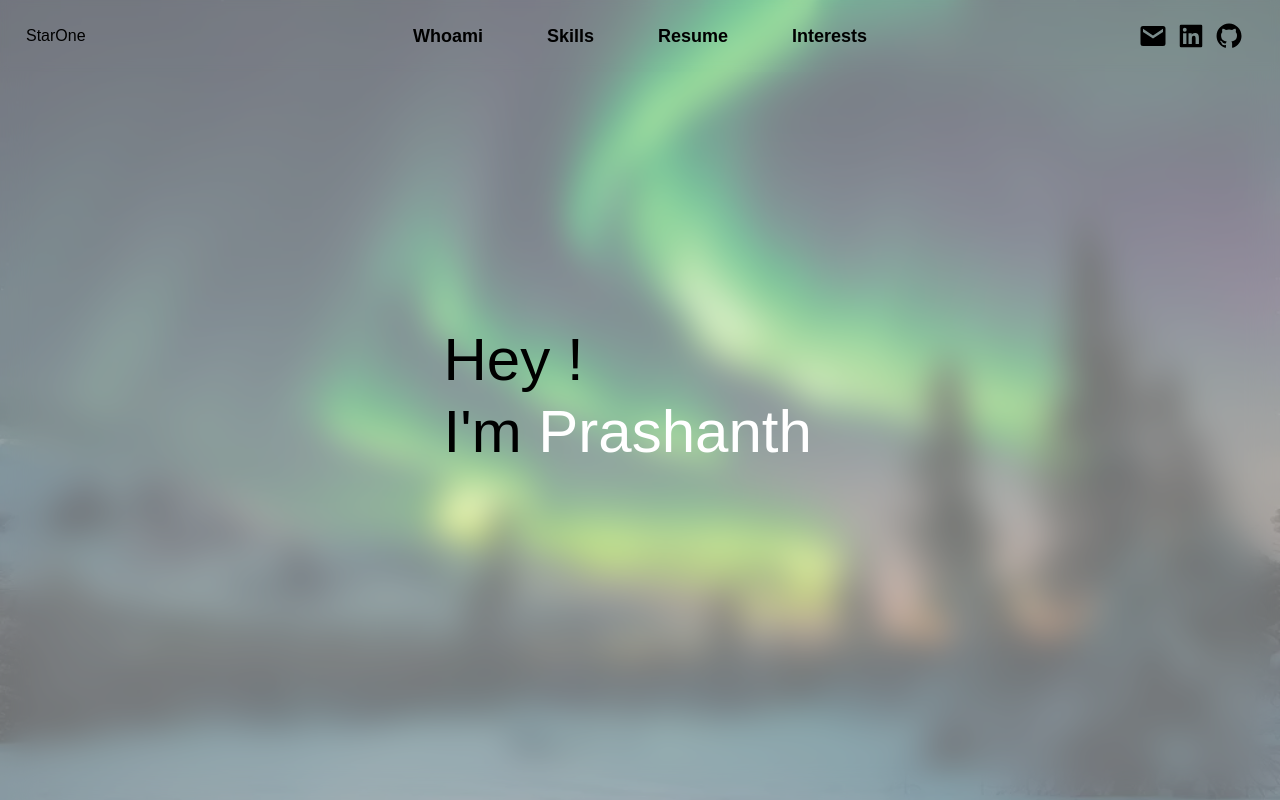
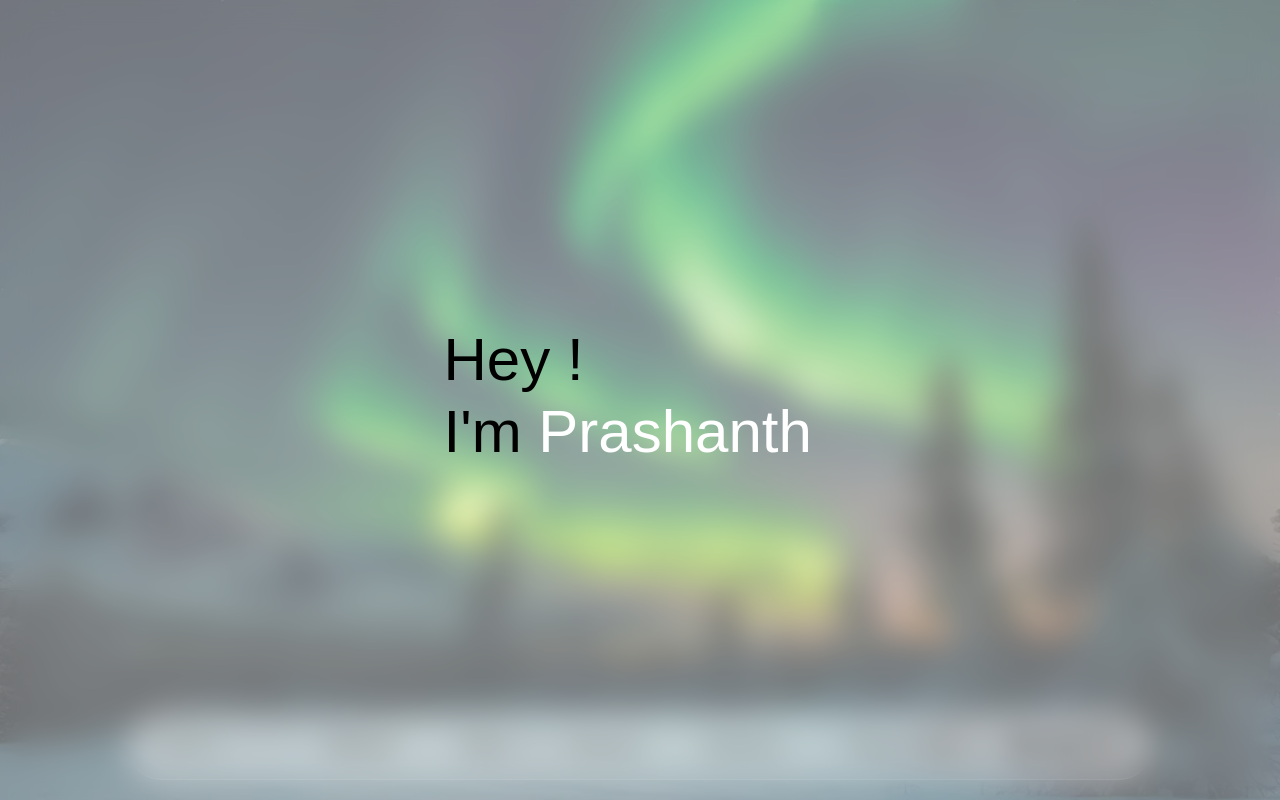
Before and after one commit to StarOne01/StarOne01.github.io, a Next.js app: page / in a window 1280 px wide. Shown: the top 800 px of the page. Built offline with nearby package versions, Linux system fonts and the light colour scheme; a web font is replaced by a local one.

Commit message:
Refactor layout styles and update grid column classes for responsiveness

```diff
--- a/src/app/globals.css
+++ b/src/app/globals.css
@@ -1,6 +1,7 @@
 @tailwind base;
 @tailwind components;
 @tailwind utilities;
+
 
 :root {
   --foreground-rgb: 0, 0, 0;
@@ -59,10 +60,6 @@ html {
   }
 }
 
-.max {
-  max-width: 800px;
-}
-
 li {
   list-style-type: disc;
 }
--- a/src/app/page.tsx
+++ b/src/app/page.tsx
@@ -5,7 +5,6 @@ import React from "react";
 import Image from "next/image";
 import { Parkinsans } from "next/font/google";
 import { useState } from "react";
-import { Dialog } from "@headlessui/react";
 import { Bars3Icon, XMarkIcon } from "@heroicons/react/24/outline";
 import { words, projects, contrib, nameData, cards } from "@/data/data";
 import { LayoutGrid, Card } from "@/components/ui/layout-grid";
@@ -32,46 +31,63 @@ function blur() {
 
 function Nav() {
   const [mobileMenuOpen, setMobileMenuOpen] = useState(false);
+
+  function invMenu() {
+    setMobileMenuOpen(mobileMenuOpen ? false : true);
+  }
   return (
-    <header className="bg-trasparent z-10 text-black dark:text-white backdrop-blur-sm fixed w-full">
+    <header
+      className={
+        " text-black  dark:text-white bg-black " + mobileMenuOpen ? "fixed bottom-5  w-full z-[50]" : "fixed bottom-5  w-full z-0 "
+      }
+    >
       <nav
-        className="mx-auto flex max-w-7xl  items-center justify-between px-6 py-4 lg:px-8"
+        className={ mobileMenuOpen ? " flex lg:max-w-5xl dark:bg-[rgba(0,0,0,0.53)] bg-[rgba(255,255,255,0.4)]  md:max-w-xl z-[45] border sm:mx-auto max-w-sm mx-6  rounded-full items-center justify-between px-6 lg:py-2 py-3 lg:px-8" : " flex lg:max-w-5xl md:max-w-xl z-0 sm:mx-auto max-w-xs mx-auto  bg-[rgba(255,255,255,0.4)] dark:bg-[rgba(0,0,0,0.53)] border rounded-full items-center justify-between  backdrop-blur-md px-6 lg:py-2 py-3 lg:px-8" }
         aria-label="Global"
       >
-        <div className="flex secret lg:flex-1">
+        <div className="flex secret lg:flex-1 z-[45]">
           <p
             onPointerOver={() => unBlur()}
             onPointerLeave={() => blur()}
             className={
-              "-m-1.5 sm:font-bold cursor-pointer font-semibold " +
+              " sm:font-bold cursor-pointer font-semibold " +
               parkin.className
             }
           >
             <span>StarOne</span>
           </p>
         </div>
-        <div className="flex lg:hidden">
+        <div className="flex lg:hidden z-[45]">
           <button
             type="button"
-            className="-m-2.5 inline-flex items-center justify-center rounded-md p-2.5 text-black dark:text-white"
+            className={
+              "-m-2.5 inline-flex items-center justify-center rounded-md p-2.5 text-black dark:text-white z-40"
+            }
             onClick={() => {
-              setMobileMenuOpen(true);
+              invMenu();
             }}
           >
             <span className="sr-only">Open main menu</span>
-            <Bars3Icon className="h-6 w-6" aria-hidden="true" />
+            {mobileMenuOpen ? (
+              <XMarkIcon
+                className="h-6 z-50 w-6 dark:text-white text-black"
+                aria-hidden="true"
+              />
+            ) : (
+              <Bars3Icon className="h-6 w-6 z-50 " aria-hidden="true" />
+            )}
           </button>
         </div>
-        <div className={`hidden lg:flex lg:gap-x-12 ${parkin.className}`}>
+        <div className={`hidden lg:flex  lg:gap-x-12 ${parkin.className}`}>
           <a
             href="#Whoami"
-            className="font-semibold text-lg leading-6 p-2 rounded-md text-black dark:text-white hover:text-white dark:hover:text-black hover:bg-black dark:hover:bg-yellow-200"
+            className="font-semibold text-lg leading-6 my-2 py-1 px-2 rounded-md text-black dark:text-white hover:text-white dark:hover:text-black hover:bg-black dark:hover:bg-yellow-200"
           >
             Whoami
           </a>
           <a
             href="#Skills"
-            className="text-lg font-semibold leading-6  p-2 rounded-md text-black dark:text-white hover:text-white dark:hover:text-black hover:bg-black dark:hover:bg-yellow-200"
+            className="text-lg font-semibold leading-6 my-2 py-1 px-2 rounded-md text-black dark:text-white hover:text-white dark:hover:text-black hover:bg-black dark:hover:bg-yellow-200"
           >
             Skills
           </a>
@@ -83,25 +99,28 @@ function Nav() {
           </a> */}
           <a
             href="prashanth-resume.pdf"
-            className="text-lg font-semibold leading-6 p-2 rounded-md text-black dark:text-white hover:text-white dark:hover:text-black hover:bg-black dark:hover:bg-yellow-200"
+            className="text-lg font-semibold leading-6 my-2 py-1 px-2 rounded-md text-black dark:text-white hover:text-white dark:hover:text-black hover:bg-black dark:hover:bg-yellow-200"
           >
             Resume
           </a>
           <a
             href="#interests"
-            className="text-lg font-semibold leading-6 p-2 rounded-md text-black dark:text-white hover:text-white dark:hover:text-black hover:bg-black dark:hover:bg-yellow-200"
+            className="text-lg font-semibold leading-6 my-2 py-1 px-2 rounded-md text-black dark:text-white hover:text-white dark:hover:text-black hover:bg-black dark:hover:bg-yellow-200"
           >
             Interests
+          </a>
+          <a href="#love" className="text-lg font-semibold leading-6 my-2 py-1 px-2 rounded-md text-black dark:text-white hover:text-white dark:hover:text-black hover:bg-black dark:hover:bg-yellow-200">
+            Things I love
           </a>
         </div>
         <div className="hidden lg:flex lg:flex-1 lg:justify-end">
           <a href="mailto:thestarone01@proton.me">
             <svg
               xmlns="http://www.w3.org/2000/svg"
-              width="24"
-              height="24"
-              viewBox="0 0 24 24"
-              className="icon dark:fill-white dark:hover:fill-black  hover:fill-white hover:bg-black dark:hover:bg-yellow-200 inline-block m-1 rounded-sm"
+              width="10"
+              height="10"
+              viewBox="-1 0 25 25"
+              className="icon dark:fill-white dark:hover:fill-black -py-1 rounded hover:fill-white hover:bg-black dark:hover:bg-yellow-200 inline-block mx-1"
             >
               <path d="M20 4H4a2 2 0 0 0-2 2v12a2 2 0 0 0 2 2h16a2 2 0 0 0 2-2V6a2 2 0 0 0-2-2zm0 4.7-8 5.334L4 8.7V6.297l8 5.333 8-5.333V8.7z"></path>
             </svg>
@@ -109,10 +128,10 @@ function Nav() {
           <a href="https://www.linkedin.com/in/StarOne/">
             <svg
               xmlns="http://www.w3.org/2000/svg"
-              width="24"
-              height="24"
+              width="10"
+              height="10"
               viewBox="0 0 24 24"
-              className="icon dark:fill-white dark:hover:fill-black hover:fill-white hover:bg-black dark:hover:bg-yellow-200 inline-block m-1 rounded-md"
+              className="icon dark:fill-white dark:hover:fill-black hover:fill-white hover:bg-black dark:hover:bg-yellow-200 inline-block mx-1 rounded-md"
             >
               <path d="M20 3H4a1 1 0 0 0-1 1v16a1 1 0 0 0 1 1h16a1 1 0 0 0 1-1V4a1 1 0 0 0-1-1zM8.339 18.337H5.667v-8.59h2.672v8.59zM7.003 8.574a1.548 1.548 0 1 1 0-3.096 1.548 1.548 0 0 1 0 3.096zm11.335 9.763h-2.669V14.16c0-.996-.018-2.277-1.388-2.277-1.39 0-1.601 1.086-1.601 2.207v4.248h-2.667v-8.59h2.56v1.174h.037c.355-.675 1.227-1.387 2.524-1.387 2.704 0 3.203 1.778 3.203 4.092v4.71z"></path>
             </svg>
@@ -120,10 +139,10 @@ function Nav() {
           <a href="https://github.com/StarOne01">
             <svg
               xmlns="http://www.w3.org/2000/svg"
-              width="24"
-              height="24"
+              width="10"
+              height="10"
               viewBox="0 0 24 24"
-              className="icon dark:fill-white dark:hover:fill-black hover:fill-white hover:bg-black dark:hover:bg-yellow-200 inline-block m-1 rounded-3xl"
+              className="icon dark:fill-white dark:hover:fill-black hover:fill-white hover:bg-black dark:hover:bg-yellow-200 inline-block mx-1 rounded-3xl"
             >
               <path
                 fillRule="evenodd"
@@ -134,38 +153,10 @@ function Nav() {
           </a>
         </div>
       </nav>
-      <Dialog
-        as="div"
-        className="lg:hidden"
-        open={mobileMenuOpen}
-        onClose={() => setMobileMenuOpen(false)}
-      >
-        <div className="fixed inset-0 z-10" />
-        <Dialog.Panel className="fixed inset-y-0 right-0 z-10 w-full overflow-y-auto bg-transparent backdrop-blur-xl dark:backdrop-blur-3xl px-6 py-6 sm:max-w-sm sm:ring-1 sm:ring-gray-900/10">
-          <div className="flex items-center justify-between">
-            <a href="#" className="-m-1.5 p-1.5">
-              <span
-                className={
-                  "text-black font-semibold dark:text-white " + parkin.className
-                }
-              >
-                StarOne
-              </span>
-            </a>
-            <button
-              type="button"
-              className="-m-2.5 rounded-md p-2.5 text-white"
-              onClick={() => setMobileMenuOpen(false)}
-            >
-              <span className="sr-only">Close menu</span>
-              <XMarkIcon
-                className="h-6 w-6 dark:text-white text-black"
-                aria-hidden="true"
-              />
-            </button>
-          </div>
-          <div className="mt-6 flow-root ">
-            <div className="-my-6 center divide-gray-500/10">
+     {mobileMenuOpen && <div className={"lg:hidden z-10 "}>
+     <div className="fixed h-lvh top-0 right-0 z-0 w-full overflow-y-auto bg-[#ffffff61] dark:bg-[#0000002e] px-6 py-6 sm:max-w-sm ">
+     <div className="fixed h-lvh top-0 right-0 z-1 w-full overflow-y-auto bg-transparent backdrop-blur-md dark:backdrop-blur-3xl px-6 py-6 sm:max-w-sm sm:ring-1 sm:ring-gray-900/10">
+            <div className="-my-6 center z-1 divide-gray-500/10">
               <div
                 className={
                   "space-y-2  text-center align-middle py-6 " + parkin.className
@@ -173,42 +164,50 @@ function Nav() {
               >
                 <a
                   href="#Whoami"
-                  onClick={() => setMobileMenuOpen(false)}
+                  onClick={invMenu}
                   className="-mx-3 block rounded-lg px-3 py-2  text-2xl font-semibold leading-7  text-black dark:text-white hover:text-white dark:hover:text-black hover:bg-black dark:hover:bg-yellow-200"
                 >
                   Whoami
                 </a>
                 <a
                   href="#Skills"
-                  onClick={() => setMobileMenuOpen(false)}
+                  onClick={invMenu}
                   className="-mx-3 block rounded-lg px-3 py-2 text-2xl font-semibold leading-7  text-black dark:text-white hover:text-white dark:hover:text-black hover:bg-black dark:hover:bg-yellow-200"
                 >
                   Skills
                 </a>
                 {/* <a
                   href="https://github.com/StarOne01"
-                  onClick={() => setMobileMenuOpen(false)}
+                  onClick={invMenu}
                   className="-mx-3 block rounded-lg px-3 py-2 text-2xl font-semibold leading-7   text-black dark:text-white hover:text-white dark:hover:text-black hover:bg-black dark:hover:bg-yellow-200"
                 >
                   Projects
                 </a> */}
                 <a
                   href="#interests"
-                  onClick={() => setMobileMenuOpen(false)}
+                  onClick={invMenu}
                   className="-mx-3 block rounded-lg px-3 py-2 text-2xl font-semibold leading-7  text-black dark:text-white hover:text-white dark:hover:text-black hover:bg-black dark:hover:bg-yellow-200"
                 >
                   Interests
                 </a>
                 <a
                   href="prashanth-resume.pdf"
-                  onClick={() => setMobileMenuOpen(false)}
+                  onClick={invMenu}
                   className="-mx-3 block rounded-lg px-3 py-2 text-2xl font-semibold leading-7  text-black dark:text-white hover:text-white dark:hover:text-black hover:bg-black dark:hover:bg-yellow-200"
                 >
                   Resume
                 </a>
+                <a
+                  href="#love"
+                  onClick={invMenu}
+                  className="-mx-3 block rounded-lg px-3 py-2 text-2xl font-semibold leading-7  text-black dark:text-white hover:text-white dark:hover:text-black hover:bg-black dark:hover:bg-yellow-200"
+                >
+                  Things I love
+                </a>
+
               </div>
               <div className="py-6">
-                {/*href="#" onClick={() => setMobileMenuOpen(false)*/}
+                {/*href="#" onClick={invMenu*/}
                 <a href="mailto:thestarone01@proton.me">
                   <svg
                     xmlns="http://www.w3.org/2000/svg"
@@ -246,19 +245,18 @@ function Nav() {
                     ></path>
                   </svg>
                 </a>
+                </div>
               </div>
-            </div>
           </div>
-        </Dialog.Panel>
-      </Dialog>
+        </div>
+      </div>}
     </header>
   );
 }
 
-
 function ThingsiLove({ cards }: { cards: Card[] }) {
   return (
-    <div className="h-screen snap-center pb-16 w-full">
+    <div id="love" className="h-screen snap-center pb-16 w-full">
       <LayoutGrid cards={cards} />
     </div>
   );
@@ -268,7 +266,7 @@ function ThingsIlove() {
     <div id="love" className="mt-20">
       <h2
         className={
-          "text-4xl underline decoration-slate-500 font-semibold md:text-5xl " +
+          "text-4xl underline decoration-slate-500 font-semibold sm:text-5xl " +
           parkin.className
         }
       >
@@ -292,12 +290,12 @@ function Hero() {
   return (
     <div
       className={
-        "bg-[url('../../public/AIGenImage3.webp')] bg-cover bg-center " +
+        "bg-[url('../../public/AIGenImage3.webp')]  bg-cover bg-center " +
         parkin.className
       }
     >
       <div
-        className={`relative blurEffect flex backdrop-blur-lg dark:mix-blend-hard-light flex-col h-[100vh] bg-[rgba(255,255,255,0.4)] dark:bg-[rgba(0,0,0,0.53)] gap-4 items-center justify-center px-4`}
+        className={`relative blurEffect flex backdrop-blur-lg z-50 dark:mix-blend-hard-light flex-col h-[100vh] bg-[rgba(255,255,255,0.4)] dark:bg-[rgba(0,0,0,0.53)] gap-4 items-center justify-center px-4`}
       >
         <div className="text-4xl md:text-6xl  text-slate-100 text-center">
           <TypewriterEffectSmooth words={words} />
@@ -370,7 +368,7 @@ function Whoami() {
 
 function FavProjs() {
   return (
-    <div id="Projects" className="mt-7">
+    <div id="projects" className="mt-7 max-w-full ">
       <h2
         className={
           "text-4xl underline cursor-default  decoration-slate-500 font-semibold md:text-5xl " +
@@ -386,12 +384,12 @@ function FavProjs() {
 
       {projects.map((theme) => (
         <div key={theme.name}>
-          <p className="c font-extrabold text-2xl"> {theme.name}: </p>
-          <div className="flex flex-col md:flex-row gap-2 flex-wrap">
+          <p className="font-extrabold text-2xl"> {theme.name}: </p>
+          <div className="flex flex-row gap-2 flex-wrap">
             {theme.projects.map((project) => (
               <div
                 key={project.name}
-                className="bg-white dark:hover:shadow-lg dark:md:hover:shadow-md dark:md:hover:shadow-yellow-200 hover:text-white cursor-pointer  hover:bg-black justify-center dark:bg-black border max-w-80 rounded-lg p-4 m-4 flex flex-col items-center gap-4"
+                className="bg-white dark:hover:shadow-lg dark:md:hover:shadow-md dark:md:hover:shadow-yellow-200 hover:text-white cursor-pointer  hover:bg-black justify-center dark:bg-black border sm:max-w-64 rounded-lg p-4 m-4 flex flex-col items-center gap-4"
               >
                 <Image
                   alt={project.name + " Logo"}
@@ -554,7 +552,7 @@ export default function Home() {
     <>
       <Nav />
       <Hero />
-      <div className={"m-7 max md:mx-auto text-base " + parkin.className}>
+      <div className={"m-7 md:max-w-[900px] lg:mx-auto md:mx-16 mx-6 text-base " + parkin.className}>
         <Whoami />
         <br />
         <Skills />
--- a/src/components/ui/layout-grid.tsx
+++ b/src/components/ui/layout-grid.tsx
@@ -51,7 +51,7 @@ export const LayoutGrid = ({ cards }: { cards: Card[] }) => {
       <motion.div
         onClick={handleOutsideClick}
         className={cn(
-          "absolute h-full w-full left-0 top-0 bg-black opacity-0 z-10",
+          "absolute h-full w-full left-0 top-0 opacity-0 z-10",
           selected?.id ? "pointer-events-auto" : "pointer-events-none"
         )}
         animate={{ opacity: selected?.id ? 0.4 : 0 }}
--- a/src/data/data.tsx
+++ b/src/data/data.tsx
@@ -139,7 +139,7 @@ const cards = [
   {
     id: 1,
     content: <SkeletonOne />,
-    className: "md:col-span-2",
+    className: "sm:col-span-2",
     thumbnail:
       Aurora,
   },
@@ -162,7 +162,7 @@ const cards = [
   {
     id: 4,
     content: <SkeletonFour />,
-    className: "md:col-span-2",
+    className: "sm:col-span-2",
     thumbnail:
       Patronus,
   },
```
